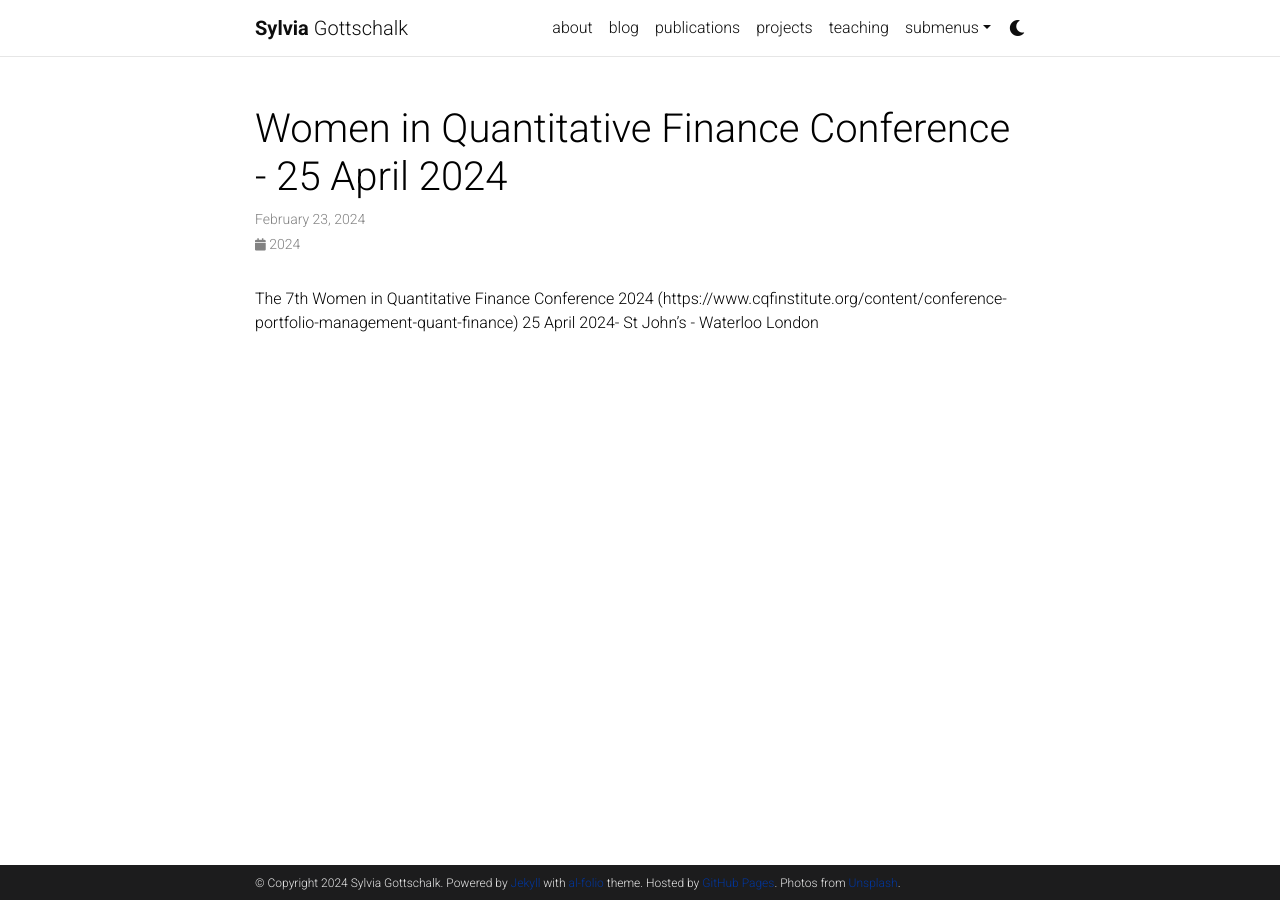
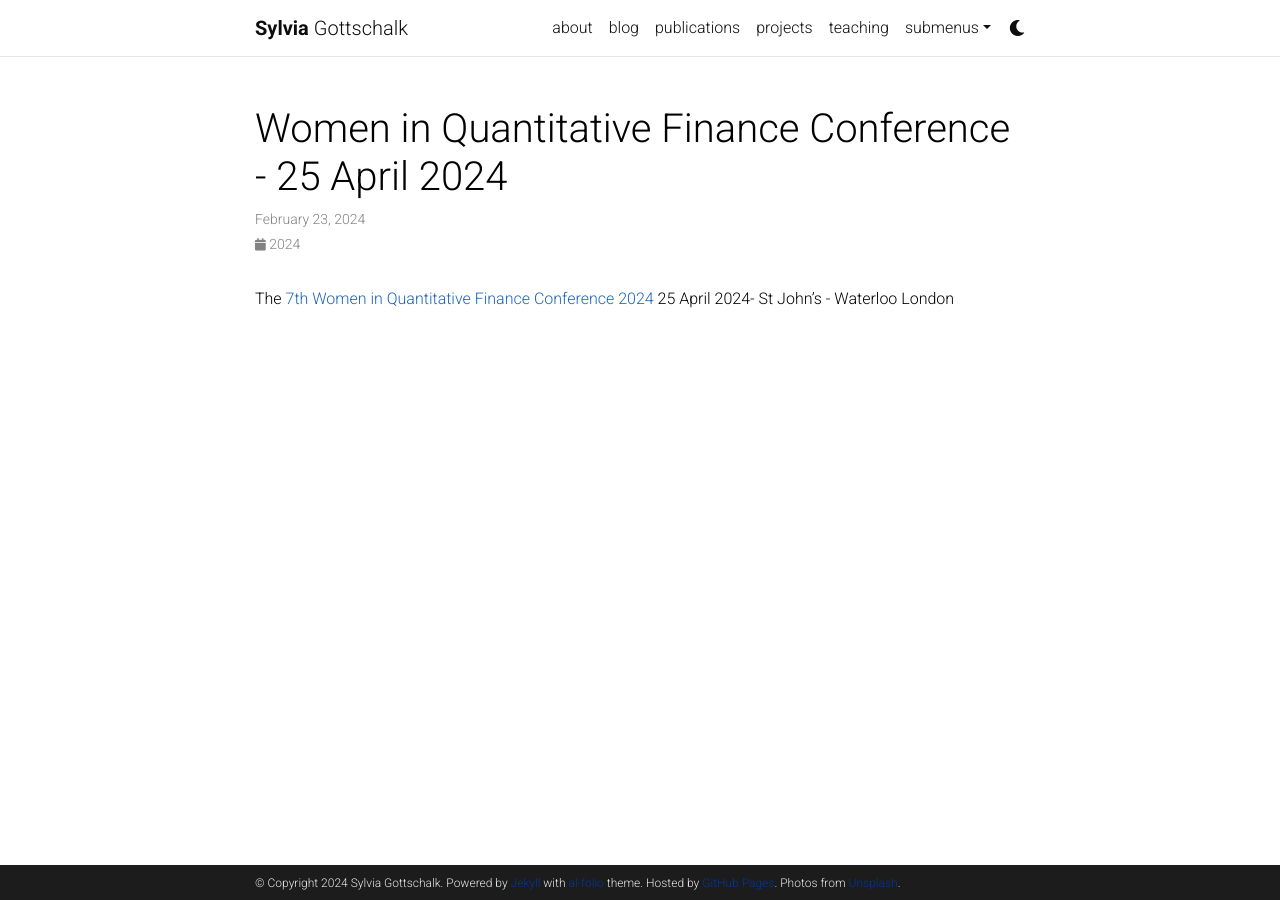
Before and after one commit to sdgottschalk/sgottschalk.io, a Jekyll site: the page built from _news/announcement_2.md, in a window 1280 px wide. Built offline with Jekyll 4.4.1, drawn with Linux system fonts in a browser that asks for light colours; comment, search, counter and statistics services are not loaded; a style sheet for code colours, icons or effects is not loaded.

Commit message:
Update announcement_2.md

```diff
--- a/_news/announcement_2.md
+++ b/_news/announcement_2.md
@@ -6,4 +6,4 @@ inline: false
 related_posts: false
 ---
 
-The 7th Women in Quantitative Finance Conference 2024 (https://www.cqfinstitute.org/content/conference-portfolio-management-quant-finance) 25 April 2024- St John's - Waterloo London
+The [7th Women in Quantitative Finance Conference 2024](https://www.cqfinstitute.org/content/conference-portfolio-management-quant-finance) 25 April 2024- St John's - Waterloo London
```
